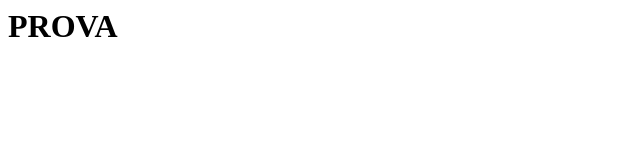
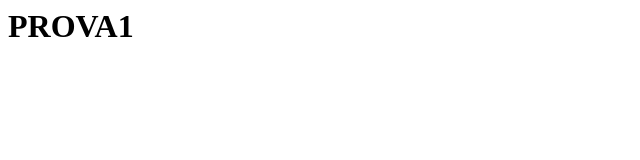
Before and after one commit to gaetanoalbora/gaetanoalbora.github.io, a plain HTML site: page index.html in a window 1280 px wide. Shown: the full height of the page, 0-640 px from the left. Drawn offline with Linux system fonts and the light colour scheme.

Commit message:
Update index.html

```diff
--- a/index.html
+++ b/index.html
@@ -1 +1 @@
-<h1> PROVA </h1>
+<h1> PROVA1 </h1>
```
